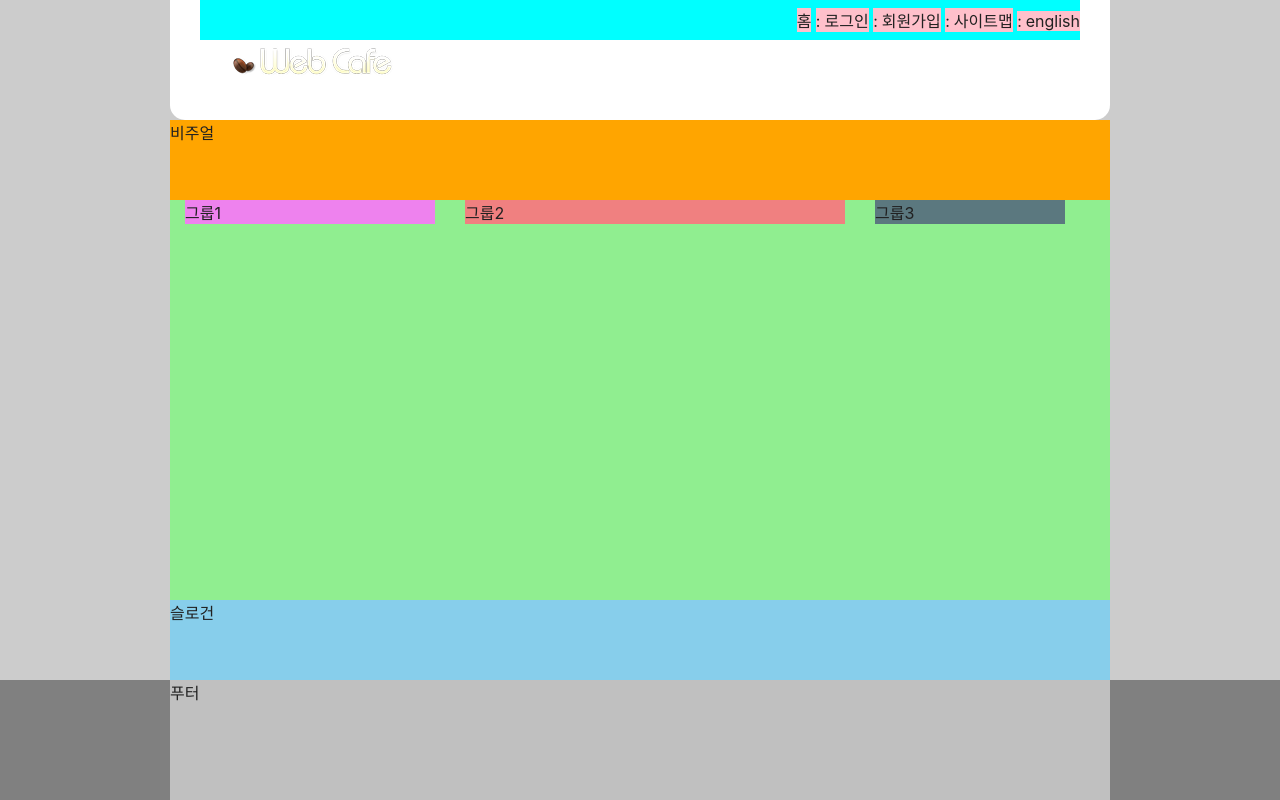
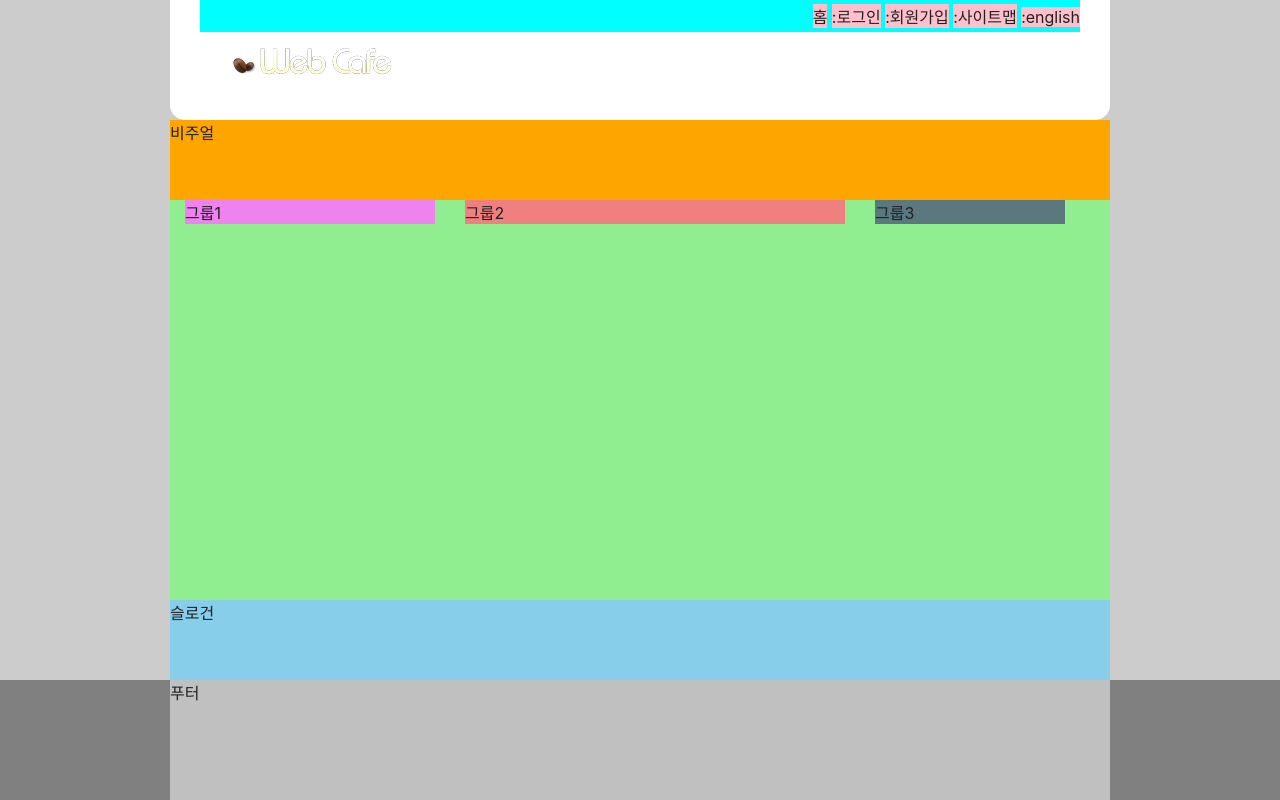
Before and after one commit to Sunny-SunHeeJung/HTML5, a plain HTML site: page index.html in a window 1280 px wide. Drawn offline with Linux system fonts and the light colour scheme; a web font is replaced by a local one.

Commit message:
html 수정

```diff
--- a/index.html
+++ b/index.html
@@ -17,13 +17,11 @@
       </a>
     </h1>
     <ul class="member">
-      <ul class="member">
-        <li><a href="" herf="/">홈</a></li>
-        <li><span class="divider" aria-hidden="true">:</span><a href="" herf="/">로그인</a></li>
-        <li><span class="divider" aria-hidden="true">:</span><a href="" herf="/">회원가입</a></li>
-        <li><span class="divider" aria-hidden="true">:</span><a href="" herf="/">사이트맵</a></li>
-        <li><span class="divider" aria-hidden="true">:</span><a href="" herf="/">english</a></li>
-      </ul>
+      <li><a href="" herf="/">홈</a></li>
+      <li><span class="icon-stop">:</span><a href="" herf="/">로그인</a></li>
+      <li><span class="icon-ok">:</span><a href="" herf="/">회원가입</a></li>
+      <li><span class="icon-plus">:</span><a href="" herf="/">사이트맵</a></li>
+      <li><span class="icon-search">:</span><a href="" herf="/">english</a></li>
     </ul>
 
 
```
